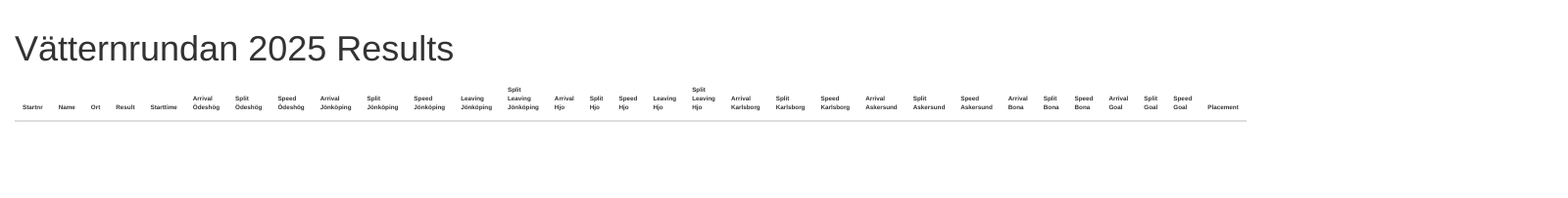
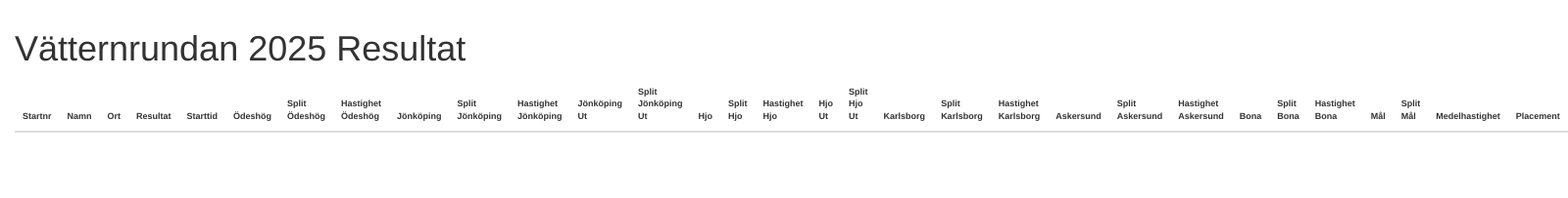
Before and after one commit to FreddanL74/25-test, a plain HTML site: page index.html in a window 1280 px wide. Shown: the whole page at 98% size, 1600 px wide, since content can reach past the window. Drawn offline with nearby package versions, Linux system fonts and the light colour scheme; no server answers.

Commit message:
Update index.html

```diff
--- a/index.html
+++ b/index.html
@@ -8,47 +8,47 @@
   <style>
     body { padding:10px; font-size:0.9em; }
     .container-fluid { padding:0 5px; }
-    #resultsTable { font-size:0.7em; margin-left:0!important; }
-    .pagination { font-size:0.8em; }
+    #resultsTable { font-size:1em; margin-left:0!important; }
+    .pagination { font-size:1em; }
     .pagination li.disabled a { pointer-events: none; color: #999; }
   </style>
 </head>
 <body>
   <div class="container-fluid">
-    <h1>Vätternrundan 2025 Results</h1>
+    <h1>Vätternrundan 2025 Resultat</h1>
     <table class="table table-striped" id="resultsTable">
       <thead>
         <tr>
           <th>Startnr</th>
-          <th>Name</th>
+          <th>Namn</th>
           <th>Ort</th>
-          <th>Result</th>
-          <th>Starttime</th>
-          <th>Arrival Ödeshög</th>
+          <th>Resultat</th>
+          <th>Starttid</th>
+          <th>Ödeshög</th>
           <th>Split Ödeshög</th>
-          <th>Speed Ödeshög</th>
-          <th>Arrival Jönköping</th>
+          <th>Hastighet Ödeshög</th>
+          <th>Jönköping</th>
           <th>Split Jönköping</th>
-          <th>Speed Jönköping</th>
-          <th>Leaving Jönköping</th>
-          <th>Split Leaving Jönköping</th>
-          <th>Arrival Hjo</th>
+          <th>Hastighet Jönköping</th>
+          <th>Jönköping Ut</th>
+          <th>Split Jönköping Ut</th>
+          <th>Hjo</th>
           <th>Split Hjo</th>
-          <th>Speed Hjo</th>
-          <th>Leaving Hjo</th>
-          <th>Split Leaving Hjo</th>
-          <th>Arrival Karlsborg</th>
+          <th>Hastighet Hjo</th>
+          <th>Hjo Ut</th>
+          <th>Split Hjo Ut</th>
+          <th>Karlsborg</th>
           <th>Split Karlsborg</th>
-          <th>Speed Karlsborg</th>
-          <th>Arrival Askersund</th>
+          <th>Hastighet Karlsborg</th>
+          <th>Askersund</th>
           <th>Split Askersund</th>
-          <th>Speed Askersund</th>
-          <th>Arrival Bona</th>
+          <th>Hastighet Askersund</th>
+          <th>Bona</th>
           <th>Split Bona</th>
-          <th>Speed Bona</th>
-          <th>Arrival Goal</th>
-          <th>Split Goal</th>
-          <th>Speed Goal</th>
+          <th>Hastighet Bona</th>
+          <th>Mål</th>
+          <th>Split Mål</th>
+          <th>Medelhastighet</th>
           <th>Placement</th>
         </tr>
       </thead>
```
